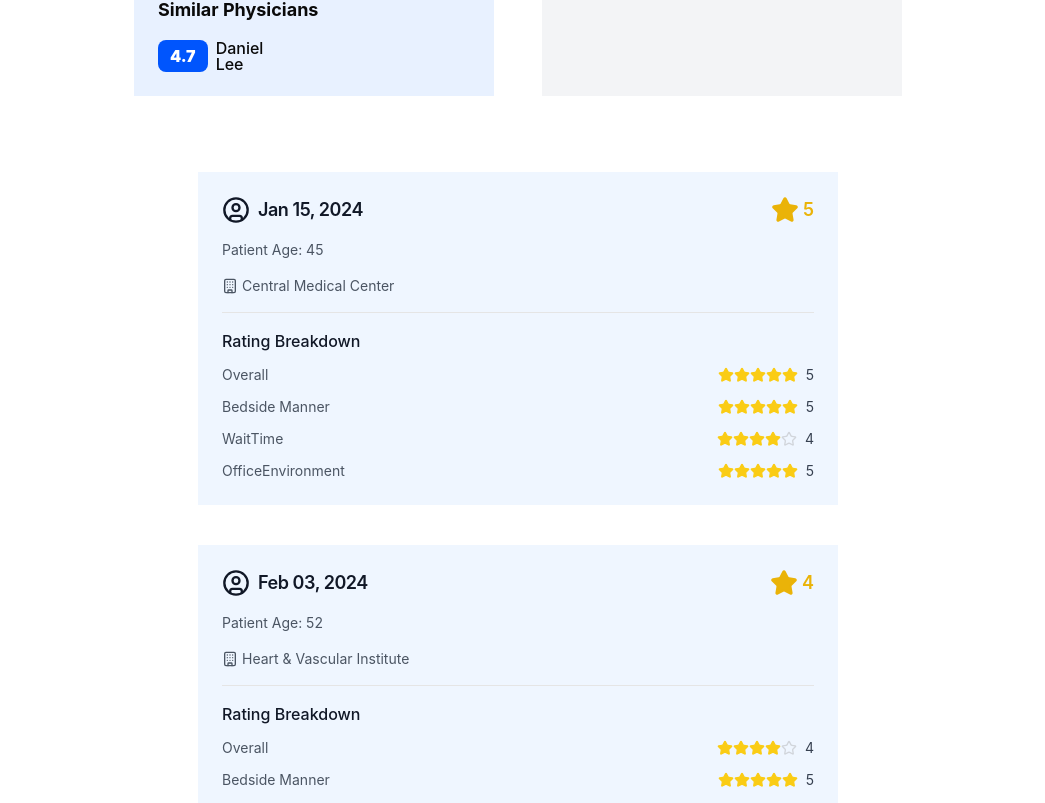
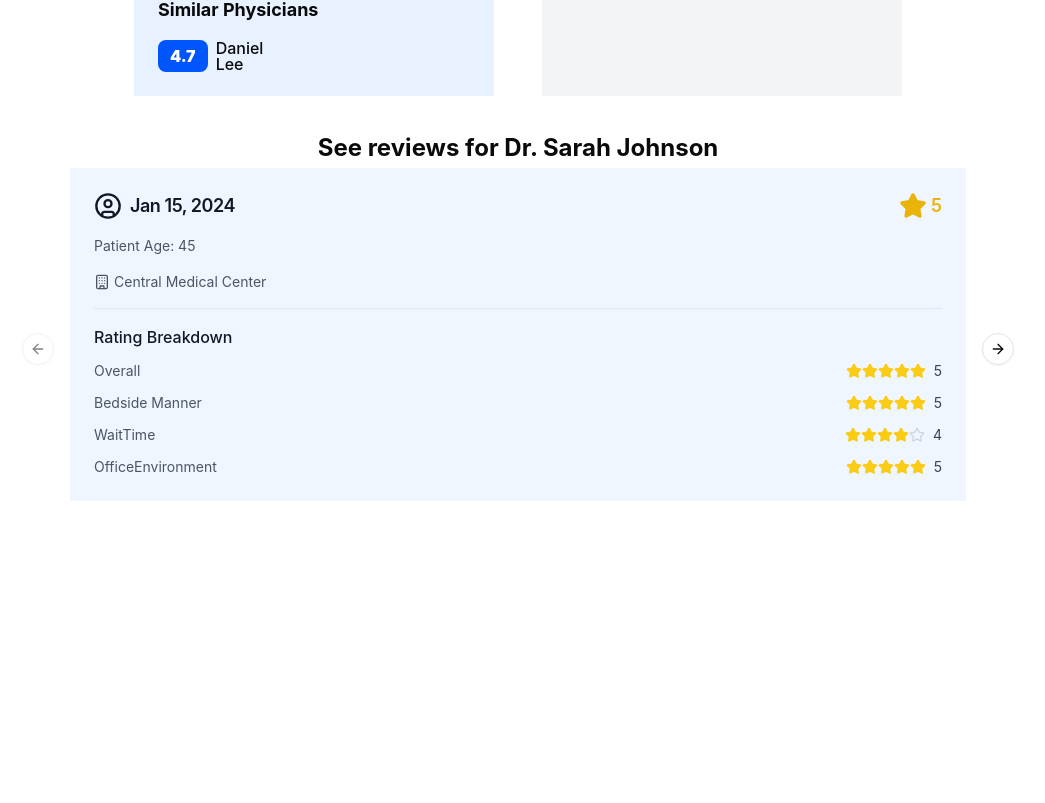
Before and after one commit to Dalton2021/medic-yelp, a Next.js app: page /physician/1 in a window 1280 px wide. Shown: the part 534-1337 px from the top of the page, without its empty margins (122-1167 px from the left). After the commit the page ends 1068 px from the top, so only its background shows below. Built offline with nearby package versions, Linux system fonts and the light colour scheme.

Commit message:
added carousel for reviews + functional links

```diff
--- a/package.json
+++ b/package.json
@@ -13,6 +13,7 @@
     "class-variance-authority": "^0.7.1",
     "clsx": "^2.1.1",
     "dayjs": "^1.11.13",
+    "embla-carousel-react": "^8.6.0",
     "lucide-react": "^0.541.0",
     "next": "15.5.0",
     "react": "19.1.0",
--- a/src/app/physician/[physician]/page.tsx
+++ b/src/app/physician/[physician]/page.tsx
@@ -5,6 +5,7 @@
 import doctorsData from "@/data/doctors.json";
 import reviewsData from "@/data/reviews.json";
 import { Doctor, Review } from "@/types";
+import { ReviewCarousel } from "@/components/ReviewCarousel";
 const doctors: Doctor[] = doctorsData as Doctor[];
 const reviews: Review[] = reviewsData as Review[];
 
@@ -31,10 +32,12 @@
 
     // Find doctors with matching specialties (excluding the current doctor)
     similarDoctors = doctors
-      .filter(doctor => doctor.id !== dr.id) // Exclude current doctor
-      .filter(doctor =>
+      .filter((doctor) => doctor.id !== dr.id) // Exclude current doctor
+      .filter((doctor) =>
         // Check if any of the doctor's specialties match the current doctor's specialties
-        doctor.specialties.some(specialty => dr.specialties.includes(specialty))
+        doctor.specialties.some((specialty) =>
+          dr.specialties.includes(specialty)
+        )
       )
       .slice(0, 3); // Get first 3 matches
   }
@@ -49,15 +52,12 @@
           <DoctorRatingChart reviews={reviewList} />
         </div>
       </div>
-      <div className="flex flex-col w-full justify-center items-center mt-10">
-        {reviewList.map((review, index) => (
-          <ReviewCard
-            doctor={dr.firstName + " " + dr.lastName}
-            key={index}
-            review={review}
-            clinicsEmployed={dr.clinics}
-          />
-        ))}
+
+      <div className="w-full flex flex-col justify-center items-center ">
+        <h1 className="text-2xl font-bold">
+          See reviews for Dr. {dr.firstName} {dr.lastName}
+        </h1>
+        <ReviewCarousel doctor={dr} reviewList={reviewList} />
       </div>
     </div>
   ) : (
--- a/src/components/ReviewCard.tsx
+++ b/src/components/ReviewCard.tsx
@@ -46,7 +46,7 @@
   );
 
   return (
-    <Card className="w-1/2 bg-blue-50  mb-10">
+    <Card className=" bg-blue-50 ">
       <CardHeader className="pb-4">
         <div className="flex items-center justify-between">
           <CardTitle className="text-lg flex gap-2 font-semibold text-gray-900">
--- /dev/null
+++ b/src/components/ReviewCarousel.tsx
@@ -0,0 +1,44 @@
+import * as React from "react";
+import { Review, Doctor } from "@/types";
+import { Card, CardContent } from "@/components/ui/card";
+import ReviewCard from "./ReviewCard";
+import {
+  Carousel,
+  CarouselContent,
+  CarouselItem,
+  CarouselNext,
+  CarouselPrevious,
+} from "@/components/ui/carousel";
+
+export function ReviewCarousel({
+  reviewList,
+  doctor,
+}: {
+  reviewList: Review[];
+  doctor: Doctor;
+}) {
+  return (
+    <Carousel
+      opts={{
+        align: "center",
+      }}
+      orientation="horizontal"
+      className="w-full max-w-4xl items-center flex-shrink-0"
+    >
+      <CarouselContent className=" h-[370px] flex-shrink-0">
+        {reviewList.map((review, index) => (
+          <CarouselItem key={index} className="pt-1 ">
+            <ReviewCard
+              doctor={doctor.firstName + " " + doctor.lastName || "Doctor"}
+              key={index}
+              review={review}
+              clinicsEmployed={doctor.clinics || "Clinic"}
+            />
+          </CarouselItem>
+        ))}
+      </CarouselContent>
+      <CarouselPrevious />
+      <CarouselNext />
+    </Carousel>
+  );
+}
--- a/src/components/SimilarDocs.tsx
+++ b/src/components/SimilarDocs.tsx
@@ -18,7 +18,10 @@
           <ul className="flex justify-start gap-5 items-center">
             {similarDoctors.map((similarDoctor) => (
               <li className=" no-underline" key={similarDoctor.id}>
-                <a className="flex items-center hover:text-blue-600">
+                <a
+                  href={`/physician/${similarDoctor.id}`}
+                  className="flex items-center hover:text-blue-600"
+                >
                   <span className="bg-[#0055fd] text-base rounded-lg py-1 px-3 hover:no-underline text-white mr-2 font-black">
                     {similarDoctor.averageRating || "N/A"}
                   </span>
--- /dev/null
+++ b/src/components/ui/carousel.tsx
@@ -0,0 +1,262 @@
+"use client";
+
+import * as React from "react";
+import useEmblaCarousel, {
+  type UseEmblaCarouselType,
+} from "embla-carousel-react";
+import { ArrowLeft, ArrowRight } from "lucide-react";
+
+import { cn } from "@/lib/utils";
+import { Button } from "@/components/ui/button";
+
+type CarouselApi = UseEmblaCarouselType[1];
+type UseCarouselParameters = Parameters<typeof useEmblaCarousel>;
+type CarouselOptions = UseCarouselParameters[0];
+type CarouselPlugin = UseCarouselParameters[1];
+
+type CarouselProps = {
+  opts?: CarouselOptions;
+  plugins?: CarouselPlugin;
+  orientation?: "horizontal" | "vertical";
+  setApi?: (api: CarouselApi) => void;
+};
+
+type CarouselContextProps = {
+  carouselRef: ReturnType<typeof useEmblaCarousel>[0];
+  api: ReturnType<typeof useEmblaCarousel>[1];
+  scrollPrev: () => void;
+  scrollNext: () => void;
+  canScrollPrev: boolean;
+  canScrollNext: boolean;
+} & CarouselProps;
+
+const CarouselContext = React.createContext<CarouselContextProps | null>(null);
+
+function useCarousel() {
+  const context = React.useContext(CarouselContext);
+
+  if (!context) {
+    throw new Error("useCarousel must be used within a <Carousel />");
+  }
+
+  return context;
+}
+
+const Carousel = React.forwardRef<
+  HTMLDivElement,
+  React.HTMLAttributes<HTMLDivElement> & CarouselProps
+>(
+  (
+    {
+      orientation = "horizontal",
+      opts,
+      setApi,
+      plugins,
+      className,
+      children,
+      ...props
+    },
+    ref
+  ) => {
+    const [carouselRef, api] = useEmblaCarousel(
+      {
+        ...opts,
+        axis: orientation === "horizontal" ? "x" : "y",
+      },
+      plugins
+    );
+    const [canScrollPrev, setCanScrollPrev] = React.useState(false);
+    const [canScrollNext, setCanScrollNext] = React.useState(false);
+
+    const onSelect = React.useCallback((api: CarouselApi) => {
+      if (!api) {
+        return;
+      }
+
+      setCanScrollPrev(api.canScrollPrev());
+      setCanScrollNext(api.canScrollNext());
+    }, []);
+
+    const scrollPrev = React.useCallback(() => {
+      api?.scrollPrev();
+    }, [api]);
+
+    const scrollNext = React.useCallback(() => {
+      api?.scrollNext();
+    }, [api]);
+
+    const handleKeyDown = React.useCallback(
+      (event: React.KeyboardEvent<HTMLDivElement>) => {
+        if (event.key === "ArrowLeft") {
+          event.preventDefault();
+          scrollPrev();
+        } else if (event.key === "ArrowRight") {
+          event.preventDefault();
+          scrollNext();
+        }
+      },
+      [scrollPrev, scrollNext]
+    );
+
+    React.useEffect(() => {
+      if (!api || !setApi) {
+        return;
+      }
+
+      setApi(api);
+    }, [api, setApi]);
+
+    React.useEffect(() => {
+      if (!api) {
+        return;
+      }
+
+      onSelect(api);
+      api.on("reInit", onSelect);
+      api.on("select", onSelect);
+
+      return () => {
+        api?.off("select", onSelect);
+      };
+    }, [api, onSelect]);
+
+    return (
+      <CarouselContext.Provider
+        value={{
+          carouselRef,
+          api: api,
+          opts,
+          orientation:
+            orientation || (opts?.axis === "y" ? "vertical" : "horizontal"),
+          scrollPrev,
+          scrollNext,
+          canScrollPrev,
+          canScrollNext,
+        }}
+      >
+        <div
+          ref={ref}
+          onKeyDownCapture={handleKeyDown}
+          className={cn("relative", className)}
+          role="region"
+          aria-roledescription="carousel"
+          {...props}
+        >
+          {children}
+        </div>
+      </CarouselContext.Provider>
+    );
+  }
+);
+Carousel.displayName = "Carousel";
+
+const CarouselContent = React.forwardRef<
+  HTMLDivElement,
+  React.HTMLAttributes<HTMLDivElement>
+>(({ className, ...props }, ref) => {
+  const { carouselRef, orientation } = useCarousel();
+
+  return (
+    <div ref={carouselRef} className="overflow-hidden">
+      <div
+        ref={ref}
+        className={cn(
+          "flex",
+          orientation === "horizontal" ? "-ml-4" : " flex-col",
+          className
+        )}
+        {...props}
+      />
+    </div>
+  );
+});
+CarouselContent.displayName = "CarouselContent";
+
+const CarouselItem = React.forwardRef<
+  HTMLDivElement,
+  React.HTMLAttributes<HTMLDivElement>
+>(({ className, ...props }, ref) => {
+  const { orientation } = useCarousel();
+
+  return (
+    <div
+      ref={ref}
+      role="group"
+      aria-roledescription="slide"
+      className={cn(
+        "min-w-0 shrink-0 grow-0 basis-full",
+        orientation === "horizontal" ? "pl-4" : "pt-4",
+        className
+      )}
+      {...props}
+    />
+  );
+});
+CarouselItem.displayName = "CarouselItem";
+
+const CarouselPrevious = React.forwardRef<
+  HTMLButtonElement,
+  React.ComponentProps<typeof Button>
+>(({ className, variant = "outline", size = "icon", ...props }, ref) => {
+  const { orientation, scrollPrev, canScrollPrev } = useCarousel();
+
+  return (
+    <Button
+      ref={ref}
+      variant={variant}
+      size={size}
+      className={cn(
+        "absolute  h-8 w-8 rounded-full",
+        orientation === "horizontal"
+          ? "-left-12 top-1/2 -translate-y-1/2"
+          : "-top-12 left-1/2 -translate-x-1/2 rotate-90",
+        className
+      )}
+      disabled={!canScrollPrev}
+      onClick={scrollPrev}
+      {...props}
+    >
+      <ArrowLeft className="h-4 w-4" />
+      <span className="sr-only">Previous slide</span>
+    </Button>
+  );
+});
+CarouselPrevious.displayName = "CarouselPrevious";
+
+const CarouselNext = React.forwardRef<
+  HTMLButtonElement,
+  React.ComponentProps<typeof Button>
+>(({ className, variant = "outline", size = "icon", ...props }, ref) => {
+  const { orientation, scrollNext, canScrollNext } = useCarousel();
+
+  return (
+    <Button
+      ref={ref}
+      variant={variant}
+      size={size}
+      className={cn(
+        "absolute h-8 w-8 rounded-full",
+        orientation === "horizontal"
+          ? "-right-12 top-1/2 -translate-y-1/2"
+          : "-bottom-12 left-1/2 -translate-x-1/2 rotate-90",
+        className
+      )}
+      disabled={!canScrollNext}
+      onClick={scrollNext}
+      {...props}
+    >
+      <ArrowRight className="h-4 w-4" />
+      <span className="sr-only">Next slide</span>
+    </Button>
+  );
+});
+CarouselNext.displayName = "CarouselNext";
+
+export {
+  type CarouselApi,
+  Carousel,
+  CarouselContent,
+  CarouselItem,
+  CarouselPrevious,
+  CarouselNext,
+};
```
Also changed, not shown: 1 other file (tests, documents, lock files or other folders).
